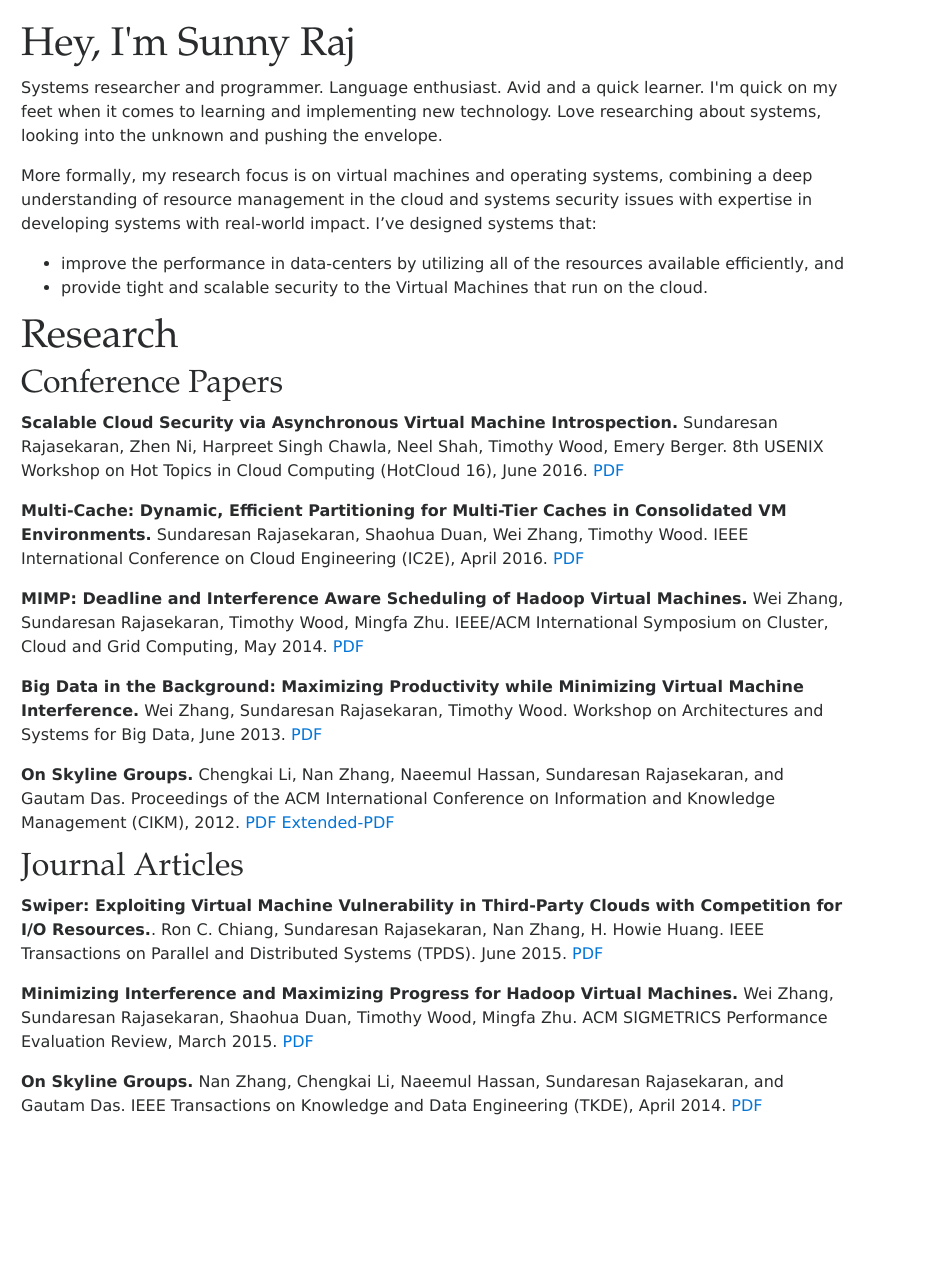
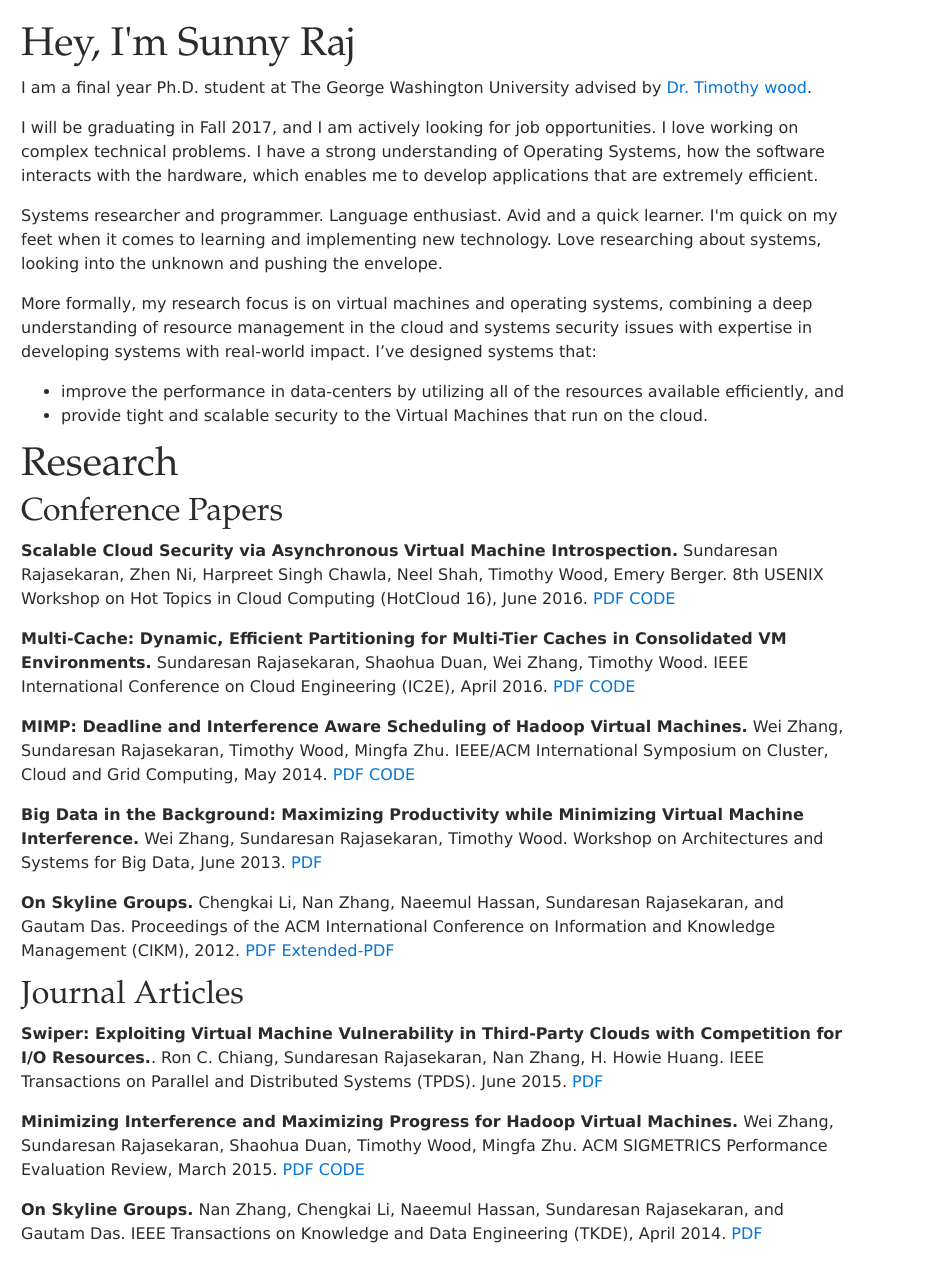
Before and after one commit to SunnyRaj/sunnyraj.github.io, a plain HTML site: page index.html in a window 1280 px wide. Shown: the full height of the page, 349-1280 px from the left. Before the commit the page ends 1158 px from the top, so only its background shows below. Drawn offline with Linux system fonts and the light colour scheme.

Commit message:
Synchronized build

```diff
--- a/index.html
+++ b/index.html
@@ -98,7 +98,9 @@
       <div class="col-md-9 page">
 
   <h1>Hey, I&#39;m Sunny Raj</h1>
-  <p>Systems researcher and programmer. Language enthusiast. Avid and a quick learner. I'm quick on my feet when it comes to learning and implementing new technology. Love researching about systems, looking into the unknown and pushing the envelope.</p>
+  <p>I am a final year Ph.D. student at The George Washington University advised by <a href="http://faculty.cs.gwu.edu/timwood/">Dr. Timothy wood</a>.</p>
+<p>I will be graduating in Fall 2017, and I am actively looking for job opportunities. I love working on complex technical problems. I have a strong understanding of Operating Systems, how the software interacts with the hardware, which enables me to develop applications that are extremely efficient.</p>
+<p>Systems researcher and programmer. Language enthusiast. Avid and a quick learner. I'm quick on my feet when it comes to learning and implementing new technology. Love researching about systems, looking into the unknown and pushing the envelope.</p>
 <p>More formally, my research focus is on virtual machines and operating systems, combining a deep understanding of resource management in the cloud and systems security issues with expertise in developing systems with real-world impact. I’ve designed systems that:</p>
 <ul>
 <li>improve the performance in data-centers by utilizing all of the resources available efficiently, and</li>
@@ -106,14 +108,14 @@
 </ul>
 <h1>Research</h1>
 <h2>Conference Papers</h2>
-<p><strong>Scalable Cloud Security via Asynchronous Virtual Machine Introspection.</strong> Sundaresan Rajasekaran, Zhen Ni, Harpreet Singh Chawla, Neel Shah, Timothy Wood, Emery Berger. 8th USENIX Workshop on Hot Topics in Cloud Computing (HotCloud 16), June 2016. <a href="http://faculty.cs.gwu.edu/~timwood/papers/16-HotCloud-scaas.pdf">PDF</a></p>
-<p><strong>Multi-Cache: Dynamic, Efficient Partitioning for Multi-Tier Caches in Consolidated VM Environments.</strong> Sundaresan Rajasekaran, Shaohua Duan, Wei Zhang, Timothy Wood. IEEE International Conference on Cloud Engineering (IC2E), April 2016. <a href="http://faculty.cs.gwu.edu/~timwood/papers/16-IC2E-multicache.pdf">PDF</a></p>
-<p><strong>MIMP: Deadline and Interference Aware Scheduling of Hadoop Virtual Machines.</strong> Wei Zhang, Sundaresan Rajasekaran, Timothy Wood, Mingfa Zhu. IEEE/ACM International Symposium on Cluster, Cloud and Grid Computing, May 2014. <a href="http://faculty.cs.gwu.edu/~timwood/papers/14-CCGrid-mimp.pdf">PDF</a></p>
+<p><strong>Scalable Cloud Security via Asynchronous Virtual Machine Introspection.</strong> Sundaresan Rajasekaran, Zhen Ni, Harpreet Singh Chawla, Neel Shah, Timothy Wood, Emery Berger. 8th USENIX Workshop on Hot Topics in Cloud Computing (HotCloud 16), June 2016. <a href="http://faculty.cs.gwu.edu/~timwood/papers/16-HotCloud-scaas.pdf">PDF</a> <a href="https://github.com/gwcloudlab/evade-4.7">CODE</a></p>
+<p><strong>Multi-Cache: Dynamic, Efficient Partitioning for Multi-Tier Caches in Consolidated VM Environments.</strong> Sundaresan Rajasekaran, Shaohua Duan, Wei Zhang, Timothy Wood. IEEE International Conference on Cloud Engineering (IC2E), April 2016. <a href="http://faculty.cs.gwu.edu/~timwood/papers/16-IC2E-multicache.pdf">PDF</a> <a href="https://github.com/gwcloudlab/ssd-cache">CODE</a></p>
+<p><strong>MIMP: Deadline and Interference Aware Scheduling of Hadoop Virtual Machines.</strong> Wei Zhang, Sundaresan Rajasekaran, Timothy Wood, Mingfa Zhu. IEEE/ACM International Symposium on Cluster, Cloud and Grid Computing, May 2014. <a href="http://faculty.cs.gwu.edu/~timwood/papers/14-CCGrid-mimp.pdf">PDF</a> <a href="https://github.com/gwcloudlab/hadoop-scheduler">CODE</a></p>
 <p><strong>Big Data in the Background: Maximizing Productivity while Minimizing Virtual Machine Interference.</strong> Wei Zhang, Sundaresan Rajasekaran, Timothy Wood. Workshop on Architectures and Systems for Big Data, June 2013. <a href="http://faculty.cs.gwu.edu/~timwood/papers/ASBD13-background.pdf">PDF</a></p>
 <p><strong>On Skyline Groups.</strong> Chengkai Li, Nan Zhang, Naeemul Hassan, Sundaresan Rajasekaran, and Gautam Das. Proceedings of the ACM International Conference on Information and Knowledge Management (CIKM), 2012. <a href="http://ranger.uta.edu/~cli/pubs/2012/skylinegroup-cikm12-final-lzhrd-aug12.pdf">PDF</a> <a href="https://cse.uta.edu/research/Publications/CSE-2012-2.pdf">Extended-PDF</a></p>
 <h2>Journal Articles</h2>
 <p><strong>Swiper: Exploiting Virtual Machine Vulnerability in Third-Party Clouds with Competition for I/O Resources.</strong>. Ron C. Chiang, Sundaresan Rajasekaran, Nan Zhang, H. Howie Huang. IEEE Transactions on Parallel and Distributed Systems (TPDS). June 2015. <a href="http://www2.seas.gwu.edu/~howie/publications/Swiper_IEEE15.pdf">PDF</a></p>
-<p><strong>Minimizing Interference and Maximizing Progress for Hadoop Virtual Machines.</strong> Wei Zhang, Sundaresan Rajasekaran, Shaohua Duan, Timothy Wood, Mingfa Zhu. ACM SIGMETRICS Performance Evaluation Review, March 2015. <a href="http://faculty.cs.gwu.edu/~timwood/papers/15-PER-mimp.pdf">PDF</a></p>
+<p><strong>Minimizing Interference and Maximizing Progress for Hadoop Virtual Machines.</strong> Wei Zhang, Sundaresan Rajasekaran, Shaohua Duan, Timothy Wood, Mingfa Zhu. ACM SIGMETRICS Performance Evaluation Review, March 2015. <a href="http://faculty.cs.gwu.edu/~timwood/papers/15-PER-mimp.pdf">PDF</a> <a href="https://github.com/gwcloudlab/hadoop-scheduler">CODE</a></p>
 <p><strong>On Skyline Groups.</strong> Nan Zhang, Chengkai Li, Naeemul Hassan, Sundaresan Rajasekaran, and Gautam Das. IEEE Transactions on Knowledge and Data Engineering (TKDE), April 2014. <a href="http://ranger.uta.edu/~cli/pubs/2014/skylinegroup-preprint-zlrhd-nov13.pdf">PDF</a></p>
 
 
```
